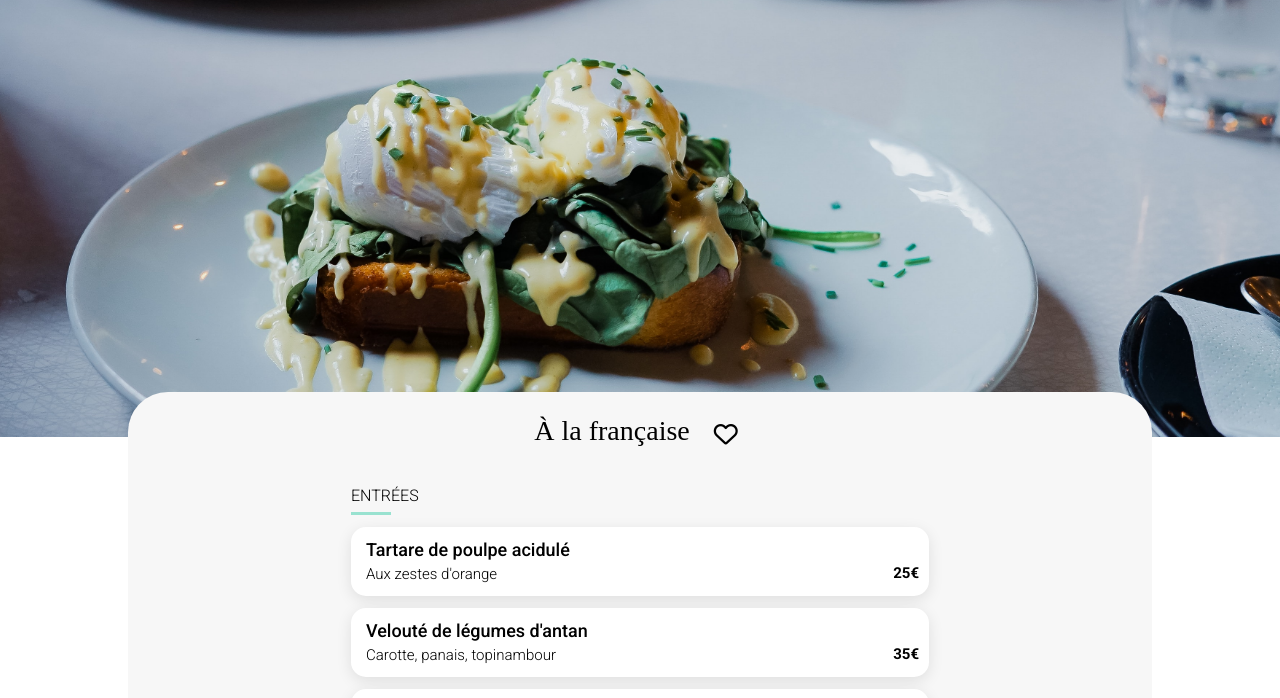
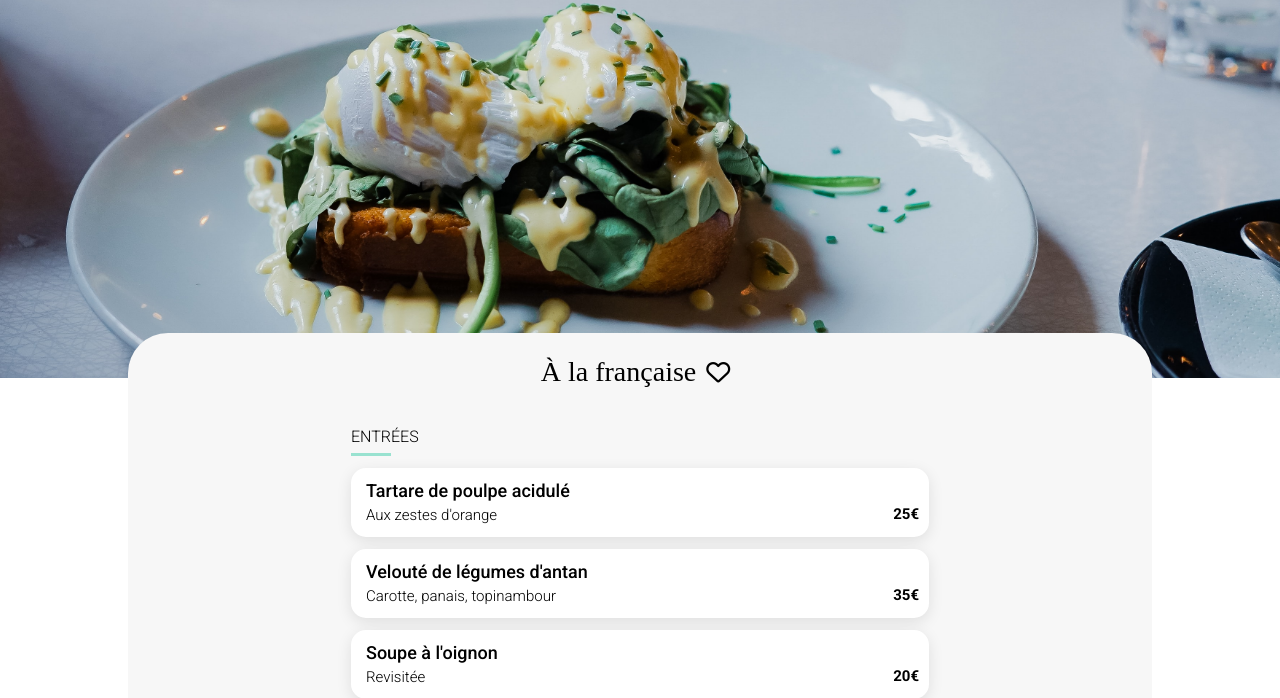
Before and after one commit to Florian-Godeau/Projet-OhMyFood, a website: page menu_a_la_francaise.html in a window 1280 px wide. Shown: the part 103-801 px from the top of the page. Drawn offline with Linux system fonts and the light colour scheme; a web font is replaced by a local one.

Commit message:
Correction après soutenance, coeur, height banniere desktop et espace carte restaurants

```diff
--- a/scss/components/_button.scss
+++ b/scss/components/_button.scss
@@ -16,32 +16,35 @@
     }
 }
 .like {
-    margin: 20px 25px 0 0;
-    display: flex;
-    flex-wrap: nowrap;
+    width: 24px;
+    height: 24px;
+    margin-right: 26px;
+    &:hover .heart-full {
+        transform: scale(1);
+        opacity: 1;
+    }
     i {
         font-size: 24px;
-        transition: opacity 300ms ease-in-out;
+        transition: 300ms linear;
         cursor: pointer;
     }
     .heart-full {
         position: relative;
-        opacity: 0;
         background-image: linear-gradient(193.33deg, #9356DC -11.44%, #FF79DA 123.93%);
         background-clip: text;
         -webkit-background-clip: text;
         -webkit-text-fill-color: transparent;
         font-weight: 700;
-        &:hover {
+        bottom: 25px;
+        transform-origin: center;
+        transform: scale(0);
+    }
+    .heart-empty {
+        position: relative;
+        opacity: 1;
+        &:hover .heart-full {
+            transform: scale(1);
             opacity: 1;
         }
     }
-    .heart-empty {
-        position: relative;
-        left: 24px;
-        opacity: 1;
-        &:hover {
-            opacity: 0;
-        }
-    }
 }
--- a/scss/pages/_index.scss
+++ b/scss/pages/_index.scss
@@ -60,7 +60,7 @@
         @include desktop {
             margin: auto;
             width: 100%;
-            max-width: 1140px;
+            max-width: 1090px;
         }
     }
     h1 {
@@ -129,7 +129,7 @@
         @include desktop {
         margin: auto;
         width: 100%;
-        max-width: 1140px;
+        max-width: 1090px;
         }
     }
     h1 {
@@ -172,6 +172,7 @@
 .card-content {
     display: flex;
     justify-content: space-between;
+    align-items: center;
     &__body {
         display: flex;
         flex-direction: column;
--- a/scss/pages/_menu.scss
+++ b/scss/pages/_menu.scss
@@ -4,7 +4,7 @@
     z-index: 1;
     overflow: hidden;
     @include desktop {
-        height: 444px;
+        height: 385px;
     }
     &__img {
         width: 100%;
@@ -13,7 +13,7 @@
         @include desktop {
             position: relative;
             height: 956.14px;
-            top: -330px;
+            top: -385px;
         }
     }
 }
@@ -35,6 +35,8 @@
             display: flex;
             justify-content: space-between;
             margin: auto;
+            align-items: baseline;
+            gap: 10px;
             h1 {
                 font-family: 'shrikhand';
                 font-size: 28px;
```
Also changed, not shown: css/style.css, 1 other file.
